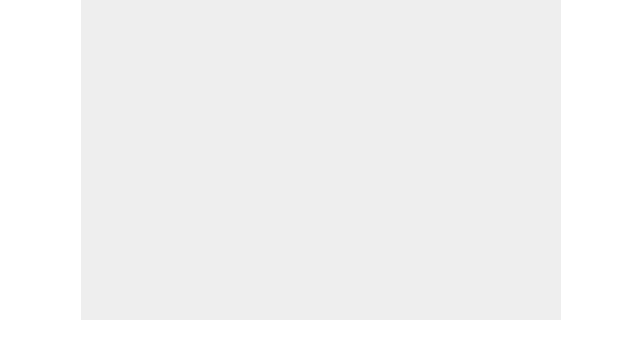
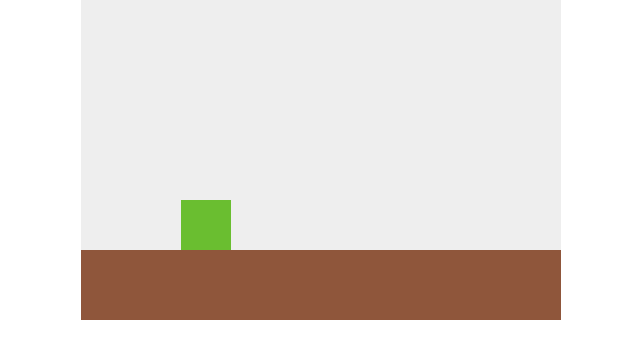
Before and after one commit to nailkhasipov/endless-runner, a plain HTML site: page index.html in a window 1280 px wide. Shown: the whole page, without its empty margins (319-959 px from the left). Drawn offline with Linux system fonts and the light colour scheme.

Commit message:
player jump

```diff
--- a/index.html
+++ b/index.html
@@ -13,7 +13,94 @@
 <canvas id="gameCanvas" width="480" height="320"></canvas>
 
 <script>
-	// JavaScript code goes here
+  var canvas = document.getElementById("gameCanvas");
+  var ctx = canvas.getContext("2d");
+
+  var gravity = 0.5;
+  var velocity = 0;
+  var player = {
+    x: 100,
+    y: 200,
+    width: 50,
+    height: 50,
+    jumping: false
+  };
+
+  document.addEventListener('keydown', keyDownHandler, false);
+  document.addEventListener('keyup', keyUpHandler, false);
+
+  var xPressed = false;
+
+  function keyDownHandler(event) {
+    if(event.keyCode == 88 && player.jumping == false) {
+      startJump();
+      xPressed = true;
+    }
+  }
+
+  function keyUpHandler(event) {
+    if(event.keyCode == 88) {
+      endJump();
+      xPressed = false;
+    }
+  }
+
+  function startJump() {
+    if ( !player.jumping ) {
+      velocity = -12;
+      player.jumping = true;
+    }
+  }
+
+  function endJump() {
+    if(velocity < -6.0) velocity = -6.0;
+  }
+
+  function update(progress) {
+    velocity += gravity;
+    player.y += velocity;
+
+    if ( player.y > 200 ) {
+      player.y = 200;
+      velocity = 0;
+      player.jumping = false;
+    }
+  }
+
+  function drawGround() {
+    ctx.beginPath();
+    ctx.rect(0, 250, 480, 120);
+    ctx.fillStyle = "#8f563b";
+    ctx.fill();
+    ctx.closePath();
+  }
+
+  function drawPlayer() {
+    ctx.beginPath();
+    ctx.rect(player.x, player.y, player.width, player.height);
+    ctx.fillStyle = "#6abe30";
+    ctx.fill();
+    ctx.closePath();
+  }
+
+  function draw() {
+    ctx.clearRect(0, 0, canvas.width, canvas.height);
+
+    drawGround();
+    drawPlayer();
+  }
+
+  function loop(timestamp) {
+    var progress = timestamp - lastRender;
+
+    update(progress);
+    draw();
+
+    lastRender = timestamp;
+    window.requestAnimationFrame(loop);
+  }
+  var lastRender = 0;
+  window.requestAnimationFrame(loop);
 </script>
 
 </body>
```
